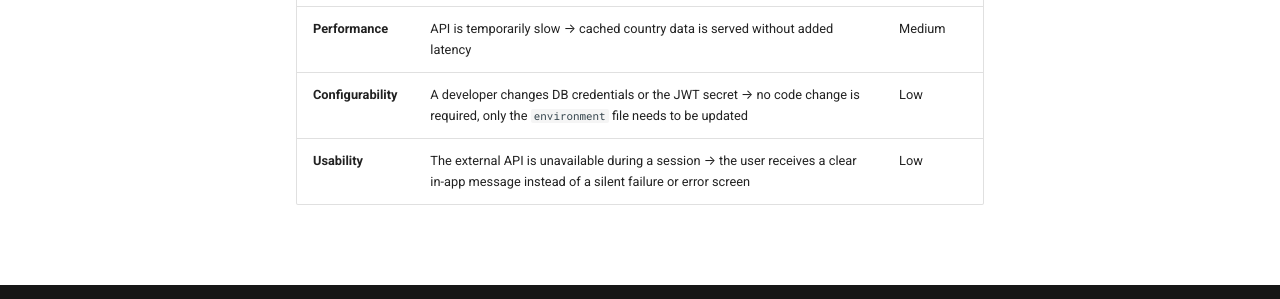
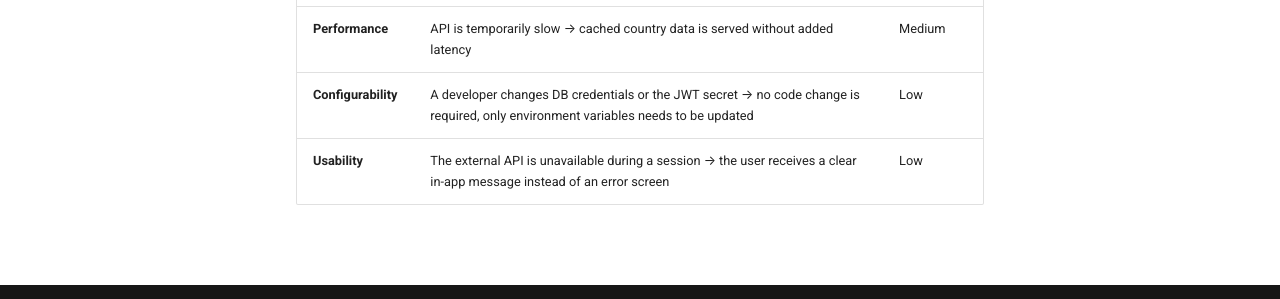
Before and after one commit to r0135tE1/sqs, an MkDocs documentation site: the page built from docs/architecture/10_quality_requirements.md, in a window 1280 px wide. Shown: the part 571-870 px from the top of the page. Built offline with MkDocs 1.6.1 and Material for MkDocs 9.7.7, drawn with Linux system fonts in a browser that asks for light colours.

Commit message:
chap10: updated quality requirements

```diff
--- a/docs/architecture/10_quality_requirements.md
+++ b/docs/architecture/10_quality_requirements.md
@@ -7,10 +7,10 @@ The most important quality goals are defined in [Section 1 – Introduction and
 ### Nice-to-Have
 
 | Quality Goal | Scenario | Priority |
-|-------------|----------|----------|
+| ------------- | ---------- | ---------- |
 | **Maintainability** | A developer adds a new endpoint → existing tests still pass, new endpoint follows existing API conventions | Medium |
 | **Maintainability** | The external API is replaced by a different provider → only the concrete HTTP client implementation needs to change, business logic is unaffected | Medium |
 | **Performance** | User requests a new quiz question → response arrives within 500ms under normal load | Medium |
 | **Performance** | API is temporarily slow → cached country data is served without added latency | Medium |
-| **Configurability** | A developer changes DB credentials or the JWT secret → no code change is required, only the `environment` file needs to be updated | Low |
-| **Usability** | The external API is unavailable during a session → the user receives a clear in-app message instead of a silent failure or error screen | Low |
+| **Configurability** | A developer changes DB credentials or the JWT secret → no code change is required, only environment variables needs to be updated | Low |
+| **Usability** | The external API is unavailable during a session → the user receives a clear in-app message instead of an error screen | Low |
```
Also changed, not shown: 1 other file.
